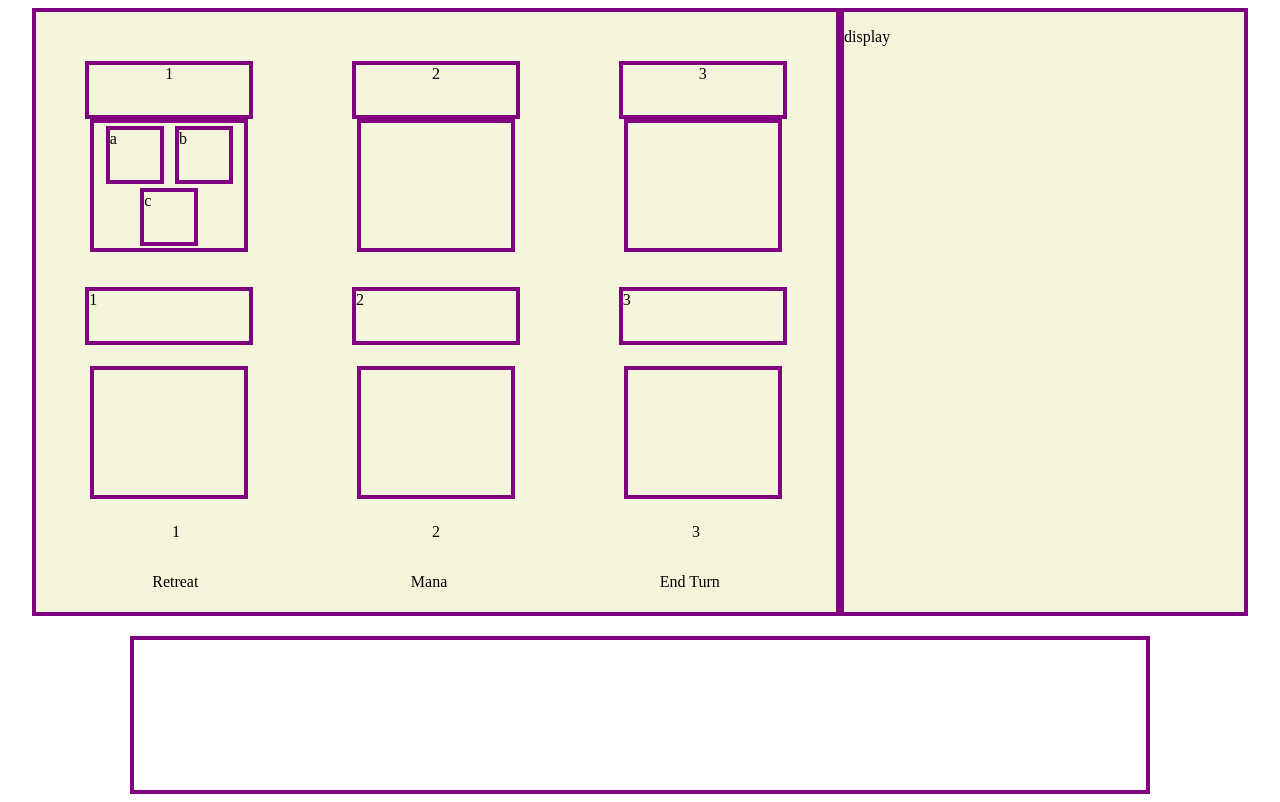
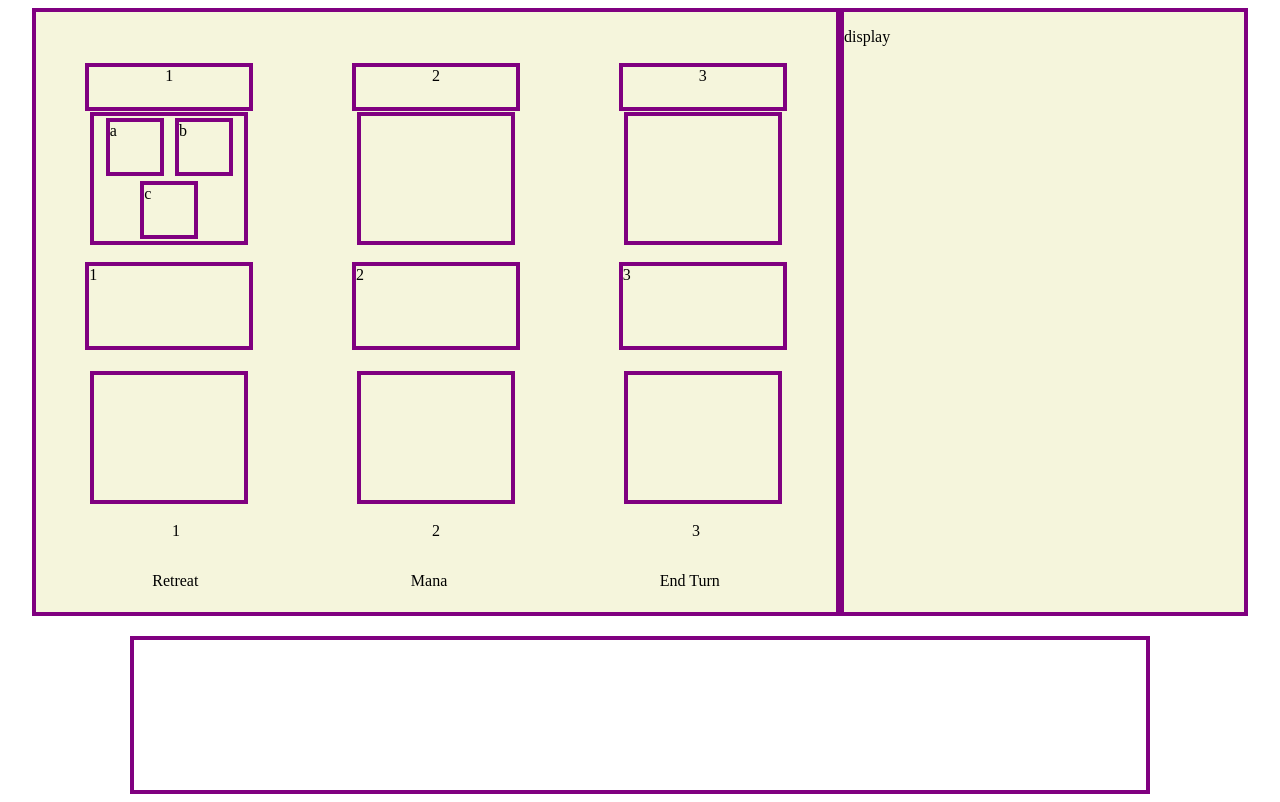
Before and after one commit to Vshan0816/SnapProject, a website built with webpack: page index.html in a window 1280 px wide. Built offline with nearby package versions, Linux system fonts and the light colour scheme.

Commit message:
More html changes

```diff
--- a/src/index.scss
+++ b/src/index.scss
@@ -43,13 +43,14 @@
     grid-row: 6/span 2;
     display: flex;
     justify-content: space-around;
-    align-items: center;
+    align-items: flex-start;
 }
 #playerBoard{
     grid-column: 1/span 5;
     grid-row: 8 /span 3;
     display: flex;
     justify-content: space-around;
+    align-items: center;
     position: relative;
 }
 
@@ -141,19 +142,19 @@
 
 #location1 {
     border: 4px solid $color;
-    height: 50px;
+    height: 80%;
     width: 20%;
 }
 
 #location2 {
     border: 4px solid $color;
-    height: 50px;
+    height: 80%;
     width: 20%;
 }
 
 #location3 {
     border: 4px solid $color;
-    height: 50px;
+    height: 80%;
     width: 20%;
 }
 
```
Also changed, not shown: dist/main.css.
